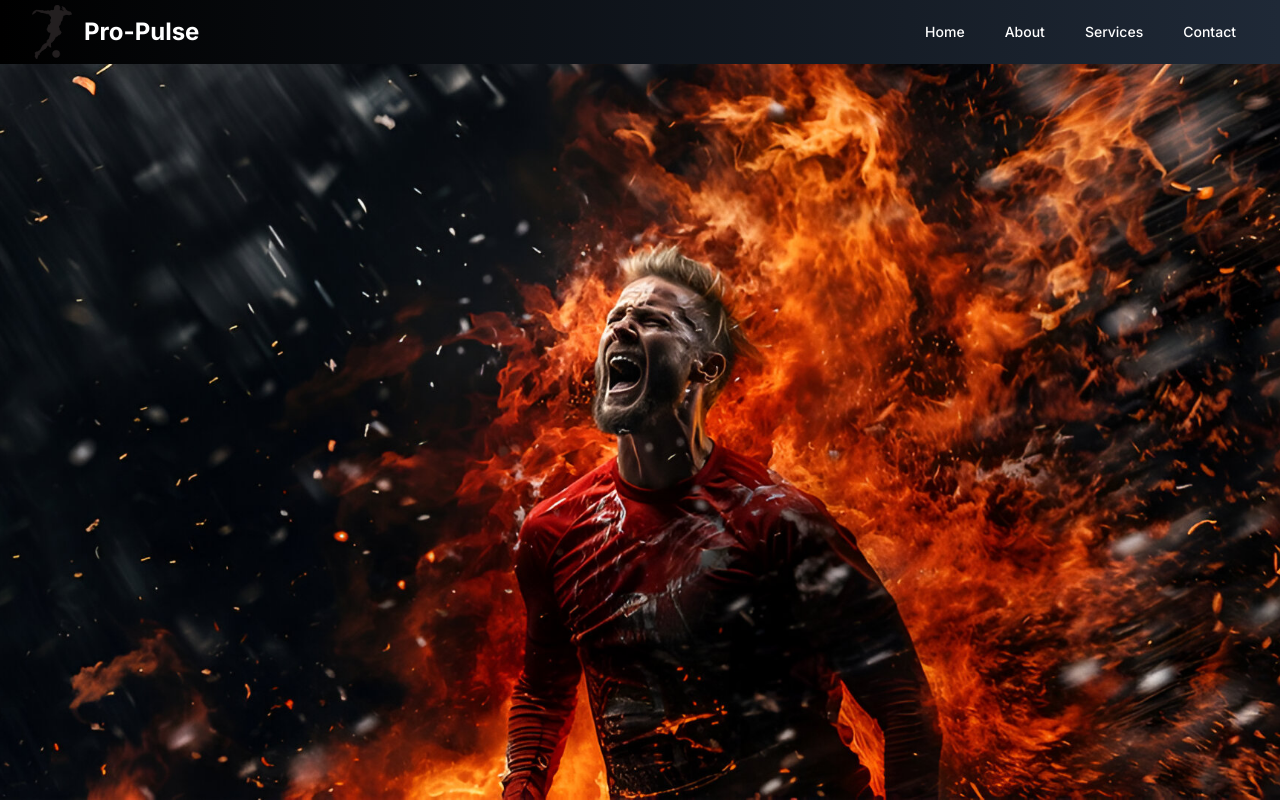
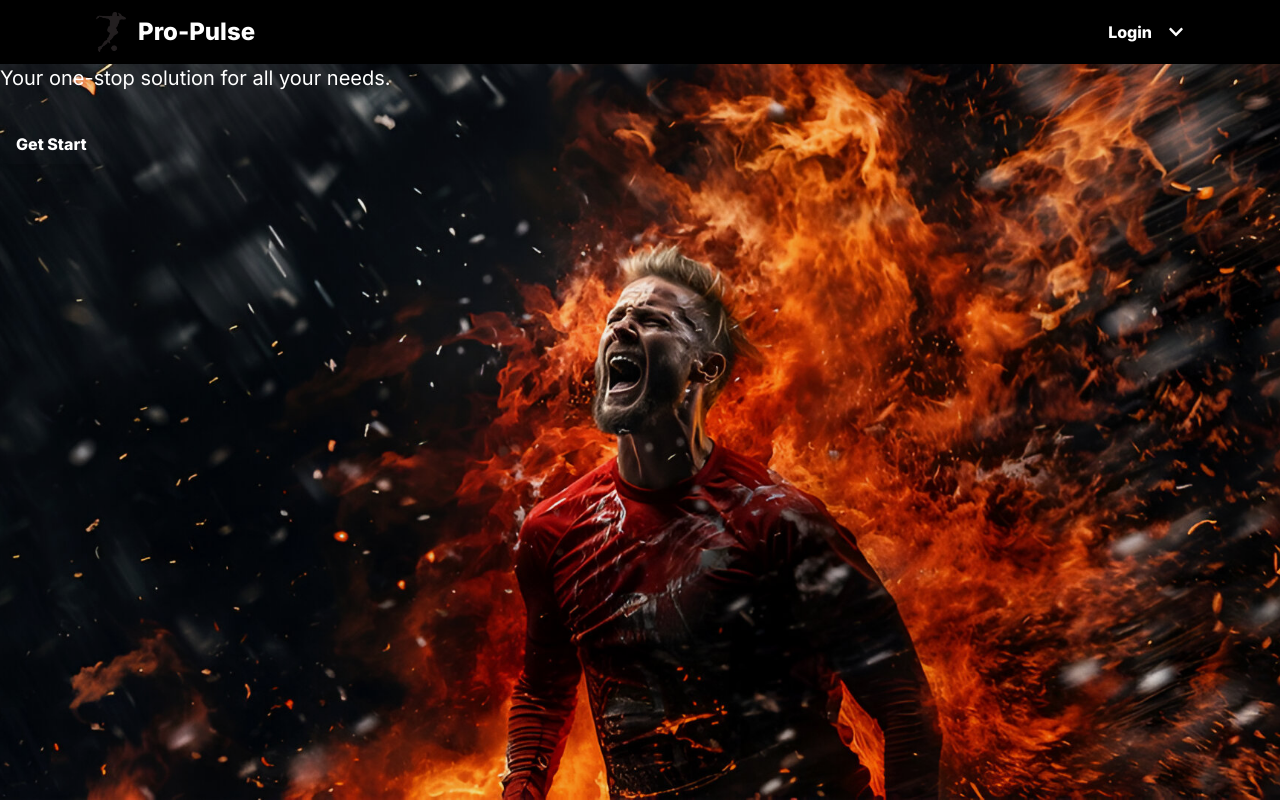
Before and after one commit to jamesjoy-2k24/Pro-Pulse-Next-js, a Next.js app: page / in a window 1280 px wide. Built offline with nearby package versions, Linux system fonts and the light colour scheme.

Commit message:
finished Navbar worked full reaponsive

```diff
--- a/components/Common/Button.tsx
+++ b/components/Common/Button.tsx
@@ -1,14 +1,17 @@
 import { motion } from 'framer-motion';
 
-const AnimatedButton = () => {
+interface AnimatedButtonProps {
+  text: string;
+}
+
+const AnimatedButton: React.FC<AnimatedButtonProps> = ({ text }) => {
   return (
-    <motion.button
-      whileHover={{ scale: 1.1 }}
-      whileTap={{ scale: 0.9 }}
-      className="px-4 py-2 bg-blue-500 text-white rounded"
-    >
-      Click Me
-    </motion.button>
+    <motion.div className="relative inline-block">
+      <motion.button className="relative z-10 px-4 py-2 shadow-lg  border-none text-white font-extrabold rounded-lg overflow-hidden group">
+        {text}
+        <span className="absolute bottom-0 left-0 w-full h-full bg-gradient-to-r from-transparent to-gray-500 opacity-0 transition-all duration-500 transform scale-x-0 group-hover:opacity-100 group-hover:scale-x-100 origin-bottom-left pointer-events-none"></span>
+      </motion.button>
+    </motion.div>
   );
 };
 
--- a/components/HeroSection.tsx
+++ b/components/HeroSection.tsx
@@ -1,11 +1,25 @@
+'use client';
 import React from 'react';
+import AnimatedButton from './Common/Button';
 
 const HeroSection = () => {
   return (
     <div
-      className="bg-cover bg-center h-screen"
+      className="bg-cover bg-bottom h-screen relative"
       style={{ backgroundImage: 'url(/Hero.jpeg)' }}
-    ></div>
+    >
+      <div className="absolute inset-0 bg-black bg-opacity-5 ">
+        <div className="">
+          <h1 className="text-5xl font-bold  text-white mb-4 animate-fade-in-up">
+            Welcome to Pro-Pulse
+          </h1>
+          <p className="text-xl text-white mb-8 animate-fade-in-up-delay">
+            Your one-stop solution for all your needs.
+          </p>
+          <AnimatedButton text="Get Start" />
+        </div>
+      </div>
+    </div>
   );
 };
 
--- a/components/Navbar.tsx
+++ b/components/Navbar.tsx
@@ -1,72 +1,91 @@
 'use client';
-import { useState, useEffect } from 'react';
-import { FaBars, FaTimes } from 'react-icons/fa';
+import { useState, useEffect, useRef } from 'react';
+import { FaBars, FaTimes, FaChevronDown, FaChevronUp } from 'react-icons/fa';
 import Logo from '../public/logo.png';
 import Image from 'next/image';
+import Link from 'next/link';
 
 const Navbar = () => {
   const [isOpen, setIsOpen] = useState(false);
   const [isScrolled, setIsScrolled] = useState(false);
+  const [prevScrollPos, setPrevScrollPos] = useState(0);
+  const [visible, setVisible] = useState(true);
+  const menuRef = useRef(null);
 
   const toggleMenu = () => {
     setIsOpen(!isOpen);
   };
 
+  const closeMenu = () => {
+    setIsOpen(false);
+  };
+
   useEffect(() => {
     const handleScroll = () => {
-      setIsScrolled(window.scrollY > 50);
+      const currentScrollPos = window.pageYOffset;
+      setIsScrolled(currentScrollPos > 50);
+      setVisible(prevScrollPos > currentScrollPos || currentScrollPos < 10);
+      setPrevScrollPos(currentScrollPos);
     };
 
     window.addEventListener('scroll', handleScroll);
     return () => {
       window.removeEventListener('scroll', handleScroll);
     };
-  }, []);
+  }, [prevScrollPos]);
 
   return (
     <>
-      {/* Top Navbar */}
+      {/* First Navbar */}
       <div
-        className={`fixed w-full bg-gray-800 text-white transition-transform duration-300 ease-in-out ${
-          isScrolled ? '-translate-y-16' : 'translate-y-0'
+        className={`fixed w-full bg-black text-gray-300 hover:text-white transition-transform duration-300 ease-in-out z-20 ${
+          visible ? 'translate-y-0' : '-translate-y-16'
         }`}
       >
-        <div className="max-w-7xl mx-auto px-4 sm:px-6 lg:px-8">
+        <div className="max-w-[90%] mx-auto px-4 sm:px-6 lg:px-8">
           <div className="flex items-center justify-between h-16">
-            <div className="text-2xl font-bold">
-              <Image src={Logo} alt="Logo" width={40} height={40} />
-              {/* <div>Pro-Pulse</div> */}
+            <div className="flex items-center gap-3">
+              <Image src={Logo} alt="Logo" width={30} height={30} />
+              <div className="text-2xl font-extrabold">Pro-Pulse</div>
             </div>
-            <div className="hidden md:flex space-x-4">
-              <a
-                href="#"
-                className="hover:bg-gray-700 px-3 py-2 rounded-md text-sm font-medium"
-              >
-                Home
-              </a>
-              <a
-                href="#"
-                className="hover:bg-gray-700 px-3 py-2 rounded-md text-sm font-medium"
-              >
-                About
-              </a>
-              <a
-                href="#"
-                className="hover:bg-gray-700 px-3 py-2 rounded-md text-sm font-medium"
-              >
-                Services
-              </a>
-              <a
-                href="#"
-                className="hover:bg-gray-700 px-3 py-2 rounded-md text-sm font-medium"
-              >
-                Contact
-              </a>
+            <div className="hidden md:flex">
+              <div className="relative group">
+                <div
+                  className="flex items-center cursor-pointer gap-4 "
+                  onClick={toggleMenu}
+                >
+                  <Link href={''} className="text-md font-extrabold">
+                    Login
+                  </Link>
+                  {isOpen ? <FaChevronUp /> : <FaChevronDown />}
+                </div>
+                {isOpen && (
+                  <div
+                    ref={menuRef}
+                    className="absolute left-0 mt-3 w-40 bg-black text-white rounded-lg shadow-lg opacity-100 duration-300 transition-all"
+                  >
+                    <Link
+                      href={''}
+                      className="block px-4 py-2 hover:bg-gray-900 duration-300 transition-all text-sm font-bold"
+                      onClick={closeMenu}
+                    >
+                      As Sports Player
+                    </Link>
+                    <Link
+                      href={''}
+                      className="block px-4 py-2 hover:bg-gray-900 duration-300 transition-all text-sm font-bold"
+                      onClick={closeMenu}
+                    >
+                      As Sponsor
+                    </Link>
+                  </div>
+                )}
+              </div>
             </div>
             <div className="md:hidden">
               <button
                 onClick={toggleMenu}
-                className="text-gray-400 hover:text-white focus:outline-none focus:text-white"
+                className="text-gray-300 hover:text-white focus:outline-none focus:text-white"
               >
                 {isOpen ? <FaTimes size={24} /> : <FaBars size={24} />}
               </button>
@@ -75,44 +94,55 @@ const Navbar = () => {
         </div>
       </div>
 
-      {/* Fixed Navbar */}
-      <div className="fixed top-0 w-full bg-gradient-to-r from-black to-gray-800 text-white z-10">
-        <div className="max-w-7xl mx-auto px-4 sm:px-6 lg:px-8">
+      {/* Second Navbar (Fixed on Scroll) */}
+      <div
+        className={`fixed top-0 w-full bg-black text-gray-300 z-10 shadow-lg transition-transform duration-300 ease-in-out ${
+          isScrolled ? 'translate-y-0' : '-translate-y-16'
+        }`}
+      >
+        <div className="max-w-[90%] mx-auto px-4 sm:px-6 lg:px-8">
           <div className="flex items-center justify-between h-16">
-            <div className="text-2xl font-bold flex items-center gap-3">
-              <Image src={Logo} alt="Logo" width={40} height={40} />
-              <div>Pro-Pulse</div>
+            <div className="flex items-center gap-3">
+              <Image src={Logo} alt="Logo" width={30} height={30} />
+              <div className="text-2xl font-extrabold">Pro-Pulse</div>
             </div>
-            <div className="hidden md:flex space-x-4">
-              <a
-                href="#"
-                className="hover:bg-gray-700 px-3 py-2 rounded-md text-sm font-medium"
+            <div className="hidden md:flex items-center gap-4">
+              <Link
+                href={''}
+                className="hover:text-white px-3 py-2 text-md font-extrabold"
               >
                 Home
-              </a>
-              <a
-                href="#"
-                className="hover:bg-gray-700 px-3 py-2 rounded-md text-sm font-medium"
+              </Link>
+              <Link
+                href={''}
+                className="hover:text-white px-3 py-2 text-md font-extrabold"
               >
                 About
-              </a>
-              <a
-                href="#"
-                className="hover:bg-gray-700 px-3 py-2 rounded-md text-sm font-medium"
+              </Link>
+              <Link
+                href={''}
+                className="hover:text-white px-3 py-2 text-md font-extrabold"
               >
                 Services
-              </a>
-              <a
-                href="#"
-                className="hover:bg-gray-700 px-3 py-2 rounded-md text-sm font-medium"
+              </Link>
+              <Link
+                href={''}
+                className="hover:text-white px-3 py-2 text-md font-extrabold"
               >
                 Contact
-              </a>
+              </Link>
+              <div className="relative">
+                <input
+                  type="text"
+                  placeholder="Search"
+                  className="bg-gray-700 text-white rounded-full px-4 py-2 focus:outline-none focus:ring-2 focus:ring-white"
+                />
+              </div>
             </div>
             <div className="md:hidden">
               <button
                 onClick={toggleMenu}
-                className="text-gray-400 hover:text-white focus:outline-none focus:text-white"
+                className="text-gray-300 hover:text-white focus:outline-none focus:text-white"
               >
                 {isOpen ? <FaTimes size={24} /> : <FaBars size={24} />}
               </button>
@@ -123,32 +153,43 @@ const Navbar = () => {
 
       {/* Mobile Menu */}
       {isOpen && (
-        <div className="md:hidden bg-gray-800 text-white">
-          <div className="px-2 pt-2 pb-3 space-y-1 sm:px-3">
-            <a
-              href="#"
-              className="hover:bg-gray-700 block px-3 py-2 rounded-md text-base font-medium"
+        <div className="md:hidden bg-black text-gray-300 transition-transform duration-300 transform translate-y-0">
+          <div className="px-2 pt-16 pb-3 space-y-1 sm:px-3 flex flex-col items-center">
+            <Link
+              href={''}
+              className="hover:text-white block px-3 py-2 text-base font-extrabold"
+              onClick={closeMenu}
             >
               Home
-            </a>
-            <a
-              href="#"
-              className="hover:bg-gray-700 block px-3 py-2 rounded-md text-base font-medium"
+            </Link>
+            <Link
+              href={''}
+              className="hover:text-white block px-3 py-2 text-base font-extrabold"
+              onClick={closeMenu}
             >
               About
-            </a>
-            <a
-              href="#"
-              className="hover:bg-gray-700 block px-3 py-2 rounded-md text-base font-medium"
+            </Link>
+            <Link
+              href={''}
+              className="hover:text-white block px-3 py-2 text-base font-extrabold"
+              onClick={closeMenu}
             >
               Services
-            </a>
-            <a
-              href="#"
-              className="hover:bg-gray-700 block px-3 py-2 rounded-md text-base font-medium"
+            </Link>
+            <Link
+              href={''}
+              className="hover:text-white block px-3 py-2 text-base font-extrabold"
+              onClick={closeMenu}
             >
               Contact
-            </a>
+            </Link>
+            <div className="relative px-3 py-2">
+              <input
+                type="text"
+                placeholder="Search"
+                className="w-full bg-gray-700 text-white rounded-full px-4 py-2 focus:outline-none focus:ring-2 focus:ring-white text-center"
+              />
+            </div>
           </div>
         </div>
       )}
--- a/package.json
+++ b/package.json
@@ -16,7 +16,7 @@
     "express": "^4.19.2",
     "framer-motion": "^11.2.10",
     "mongoose": "^8.4.1",
-    "next": "14.2.3",
+    "next": "^14.2.4",
     "next-auth": "^4.24.7",
     "nodemailer": "^6.9.13",
     "prettier": "^3.3.0",
--- a/server.ts
+++ b/server.ts
@@ -16,7 +16,7 @@ app.prepare().then(() => {
     return handle(req, res);
   });
 
-  const PORT = 5010;
+  const PORT = 3000;
   server.listen(PORT, (err?: any) => {
     if (err) throw err;
     console.log(`> Ready on http://localhost:${PORT}`);
```
Also changed, not shown: 1 other file (tests, documents, lock files or other folders).
